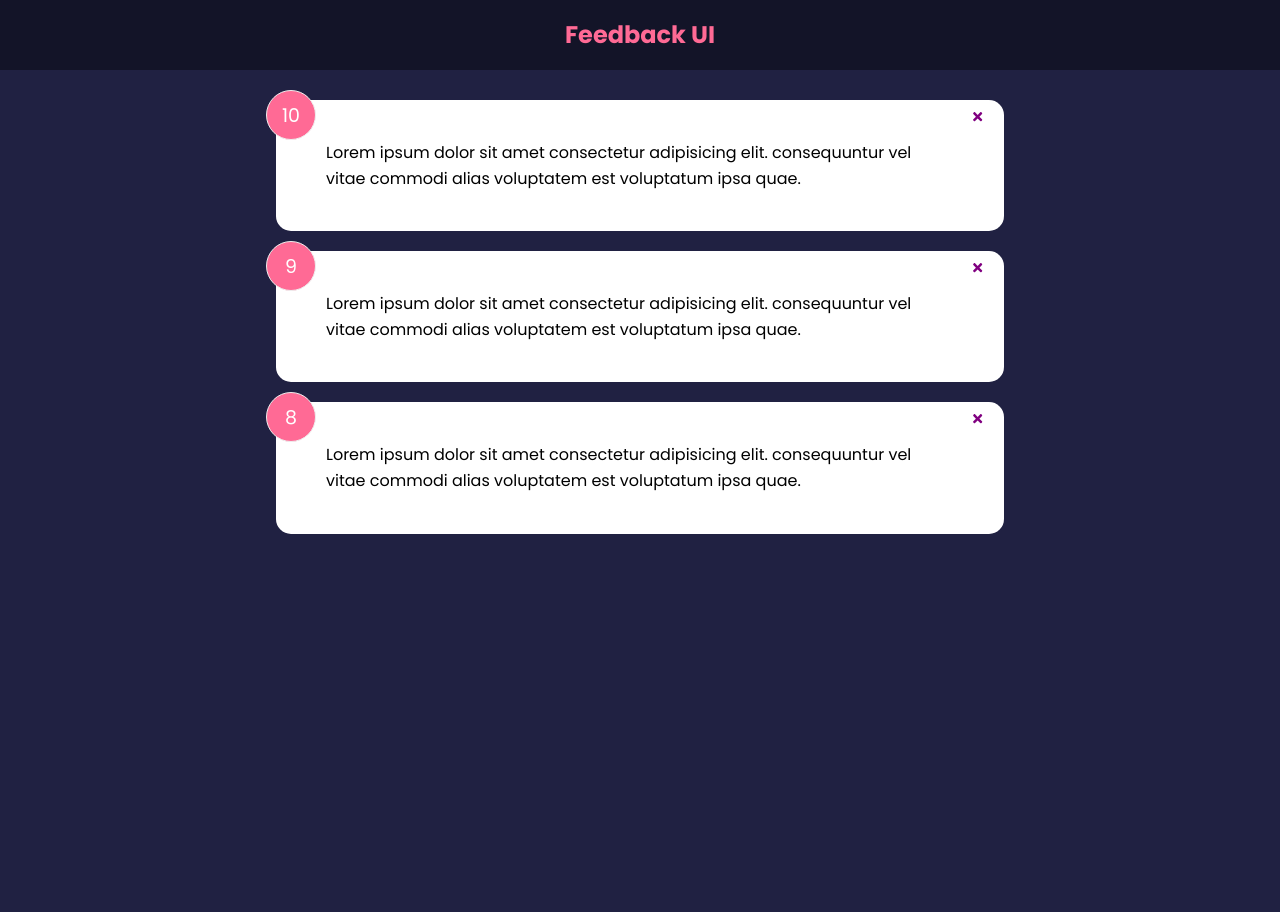
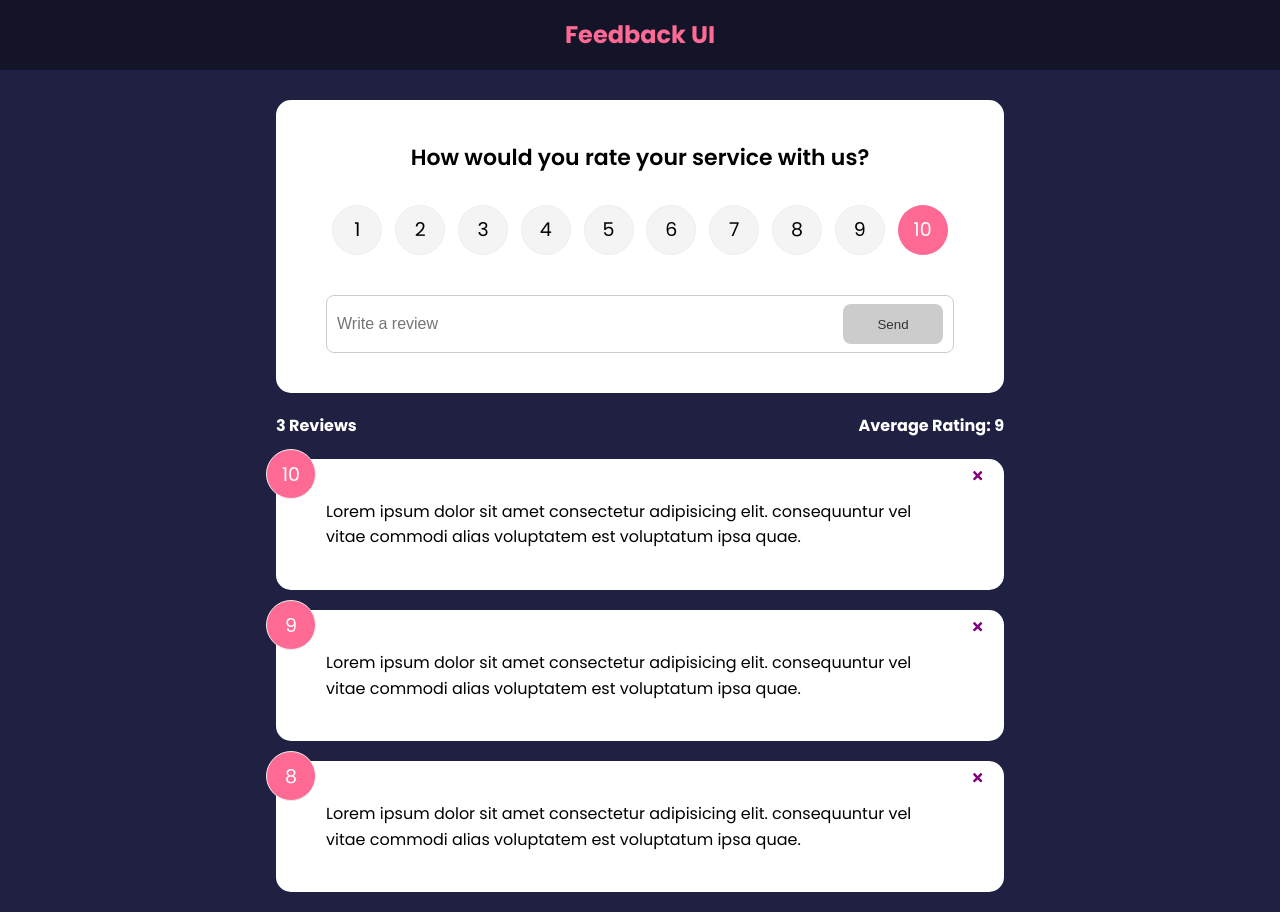
Before and after one commit to russfraze/feedback-app, a React (Create React App) app: page / in a window 1280 px wide. Before the commit the page ends 800 px from the top, so only its background shows below. Built offline with nearby package versions, Linux system fonts and the light colour scheme.

Commit message:
crud operations added

```diff
--- a/package.json
+++ b/package.json
@@ -10,6 +10,7 @@
     "react-dom": "^17.0.2",
     "react-icons": "^4.3.1",
     "react-scripts": "5.0.0",
+    "uuid": "^8.3.2",
     "web-vitals": "^2.1.4"
   },
   "scripts": {
--- a/src/App.js
+++ b/src/App.js
@@ -1,11 +1,19 @@
+import { v4 as uuidV4} from 'uuid'
 import {useState} from 'react'
 import './App.css';
 import Header from './components/Header'
 import FeedbackList from './components/FeedbackList'
 import FeedbackData from './data/FeedbackData'
+import FeedbackStats from './components/FeedbackStats'
+import FeedbackForm from './components/FeedbackForm'
 
 function App() {
   const [feedback, setFeedback] = useState(FeedbackData)
+
+  const addFeedback = (newFeedback) => {
+    newFeedback.id = uuidV4()
+    setFeedback([newFeedback, ...feedback])
+  }
 
   const deleteFeedback = (id) => {
     if (window.confirm('Are you sure you want to delete?')) {
@@ -13,10 +21,13 @@
     }
   }
 
+
   return (
     <>
       <Header />
       <div className="container">
+        <FeedbackForm handleAdd={addFeedback}/>
+        <FeedbackStats feedback={feedback}/>
         <FeedbackList feedback={feedback} handleDelete={deleteFeedback}/>
       </div>
     </>
--- /dev/null
+++ b/src/components/FeedbackForm.jsx
@@ -0,0 +1,66 @@
+import Card from './shared/Card'
+import Button from './shared/Button'
+import { useState } from 'react'
+import RatingSelect from './RatingSelect'
+
+
+function FeedbackForm({handleAdd}) {
+    const [text, setText] = useState('')
+    const [rating, setRating] = useState(10)
+    const [btnDisabled, setBtnDisabled] = useState(true)
+    const [message, setMessage] = useState('')
+
+    const handleTextChange = (e) => {
+        if (text === '') {
+            setBtnDisabled(true)
+            setMessage(null)
+        } else if (text !== '' && text.trim().length <= 10) {
+            setMessage('Text must be at least 10 characters')
+            setBtnDisabled(true)
+        } else {
+            setMessage(null)
+            setBtnDisabled(false)
+        }
+        setText(e.target.value)
+
+    }
+
+    const handleSubmit = (e) => {
+        e.preventDefault()
+
+        if (text.trim().length > 10) {
+            const newFeedback = {
+                text,
+                rating,
+            }
+            handleAdd(newFeedback)
+
+            setText('')
+        }
+
+        console.log('is this function firing?')
+
+    }
+
+    return (
+        <Card>
+            <form onSubmit={handleSubmit}>
+                <h2>How would you rate your service with us?</h2>
+                <RatingSelect select={(rating) => setRating(rating)} />
+                <div className='input-group'>
+                    <input
+                        onChange={handleTextChange}
+                        type="text"
+                        placeholder='Write a review'
+                        value={text}
+                    />
+                    <Button type="submit" isDisabled={btnDisabled}>Send</Button>
+                </div>
+
+                {message && <div className='message'>{message}</div>}
+            </form>
+        </Card>
+    )
+}
+
+export default FeedbackForm
--- /dev/null
+++ b/src/components/FeedbackStats.js
@@ -0,0 +1,27 @@
+import FeedbackData from "../data/FeedbackData"
+import PropTypes from 'prop-types'
+
+
+function FeedbackStats({ feedback }) {
+
+    let average = feedback.reduce((acc, cur) => {
+        return acc + cur.rating
+    }, 0) / feedback.length
+
+    average = average.toFixed(1).replace(/[.,]0$/, '')
+
+    console.log(average)
+
+    return (
+        <div className='feedback-stats'>
+            <h4>{feedback.length} Reviews</h4>
+            <h4>Average Rating: {isNaN(average) ? 0 : average}</h4>
+        </div>
+    )
+}
+
+FeedbackStats.propTypes = {
+    feedback: PropTypes.array.isRequired
+}
+
+export default FeedbackStats
--- /dev/null
+++ b/src/components/RatingSelect.js
@@ -0,0 +1,127 @@
+import { useState } from 'react'
+
+function RatingSelect({select}) {
+    const [selected, setSelected] = useState(10)
+
+    const handleChange = (e) => {
+        setSelected(+e.currentTarget.value)
+        select(+e.currentTarget.value)
+    }
+
+    return (
+        <ul className='rating'>
+            <li>
+                <input
+                    type='radio'
+                    id='num1'
+                    name='rating'
+                    value='1'
+                    onChange={handleChange}
+                    checked={selected === 1}
+                />
+                <label htmlFor='num1'>1</label>
+            </li>
+            <li>
+                <input
+                    type='radio'
+                    id='num2'
+                    name='rating'
+                    value='2'
+                    onChange={handleChange}
+                    checked={selected === 2}
+                />
+                <label htmlFor='num2'>2</label>
+            </li>
+            <li>
+                <input
+                    type='radio'
+                    id='num3'
+                    name='rating'
+                    value='3'
+                    onChange={handleChange}
+                    checked={selected === 3}
+                />
+                <label htmlFor='num3'>3</label>
+            </li>
+            <li>
+                <input
+                    type='radio'
+                    id='num4'
+                    name='rating'
+                    value='4'
+                    onChange={handleChange}
+                    checked={selected === 4}
+                />
+                <label htmlFor='num4'>4</label>
+            </li>
+            <li>
+                <input
+                    type='radio'
+                    id='num5'
+                    name='rating'
+                    value='5'
+                    onChange={handleChange}
+                    checked={selected === 5}
+                />
+                <label htmlFor='num5'>5</label>
+            </li>
+            <li>
+                <input
+                    type='radio'
+                    id='num6'
+                    name='rating'
+                    value='6'
+                    onChange={handleChange}
+                    checked={selected === 6}
+                />
+                <label htmlFor='num6'>6</label>
+            </li>
+            <li>
+                <input
+                    type='radio'
+                    id='num7'
+                    name='rating'
+                    value='7'
+                    onChange={handleChange}
+                    checked={selected === 7}
+                />
+                <label htmlFor='num7'>7</label>
+            </li>
+            <li>
+                <input
+                    type='radio'
+                    id='num8'
+                    name='rating'
+                    value='8'
+                    onChange={handleChange}
+                    checked={selected === 8}
+                />
+                <label htmlFor='num8'>8</label>
+            </li>
+            <li>
+                <input
+                    type='radio'
+                    id='num9'
+                    name='rating'
+                    value='9'
+                    onChange={handleChange}
+                    checked={selected === 9}
+                />
+                <label htmlFor='num9'>9</label>
+            </li>
+            <li>
+                <input
+                    type='radio'
+                    id='num10'
+                    name='rating'
+                    value='10'
+                    onChange={handleChange}
+                    checked={selected === 10}
+                />
+                <label htmlFor='num10'>10</label>
+            </li>
+        </ul>
+    )
+}
+
+export default RatingSelect
--- /dev/null
+++ b/src/components/shared/Button.js
@@ -0,0 +1,25 @@
+import PropTypes from 'prop-types'
+
+
+function Button({children, version, type, isDisabled}) {
+    return (
+        <button type={type} disabled={isDisabled} className={`btn btn-${version}`}>
+            {children}
+        </button>
+    )
+}
+
+Button.defaultProps = {
+    version: 'primary',
+    type: 'button',
+    isDisabled: false
+}
+
+Button.propTypes = {
+    children: PropTypes.node.isRequired,
+    version: PropTypes.string,
+    type: PropTypes.string,
+    isDisabled: PropTypes.bool
+}
+
+export default Button
```
Also changed, not shown: 1 other file (tests, documents, lock files or other folders).
